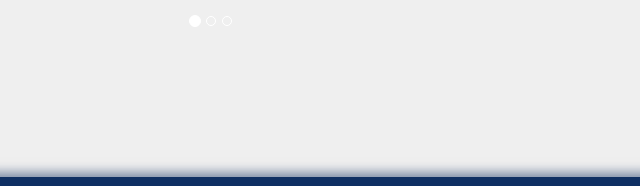
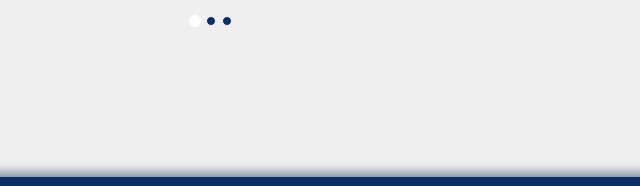
Before and after one commit to ewanp83/PeerPropertyServices, a plain HTML site: page testimonials.html in a window 1280 px wide. Shown: the part 538-724 px from the top of the page, 429-1069 px from the left. Drawn offline with nearby package versions, Linux system fonts and the light colour scheme.

Commit message:
changed indicator color carousel

```diff
--- a/main.css
+++ b/main.css
@@ -191,6 +191,9 @@ body {
     bottom: -10px;
 }
 
+.carousel-indicators li {
+    background-color: #0e2f63;
+}
 
 /*--------------------------------------------------Hints&Tips---------------------------*/
 
```
